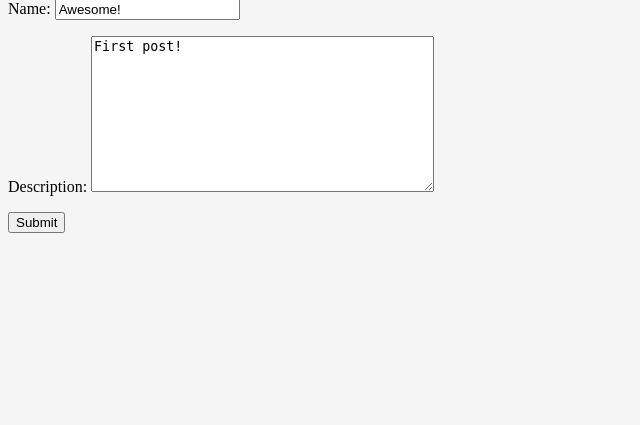
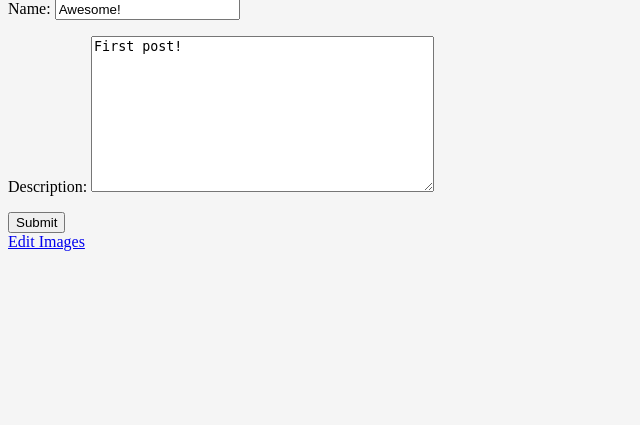
Before and after one commit to billphan/hello-web-app, a Django app: page /things/awesome/edit/ in a window 1280 px wide. Shown: the part 251-676 px from the top of the page, without its empty margins (0-640 px from the left). Run offline with Django 3.2, Linux system fonts and the light colour scheme; a user stored in the database is signed in; data comes from the database, SQL or seed files in the repository.

Commit message:
Added 'edit images' link.

```diff
--- a/collection/templates/things/edit_thing.html
+++ b/collection/templates/things/edit_thing.html
@@ -10,4 +10,6 @@
     {{ form.as_p }}
     <button type="submit">Submit</button>
   </form>
+
+  <a href="{% url 'edit_thing_uploads' slug=thing.slug %}">Edit Images</a>
 {% endblock %}
```
